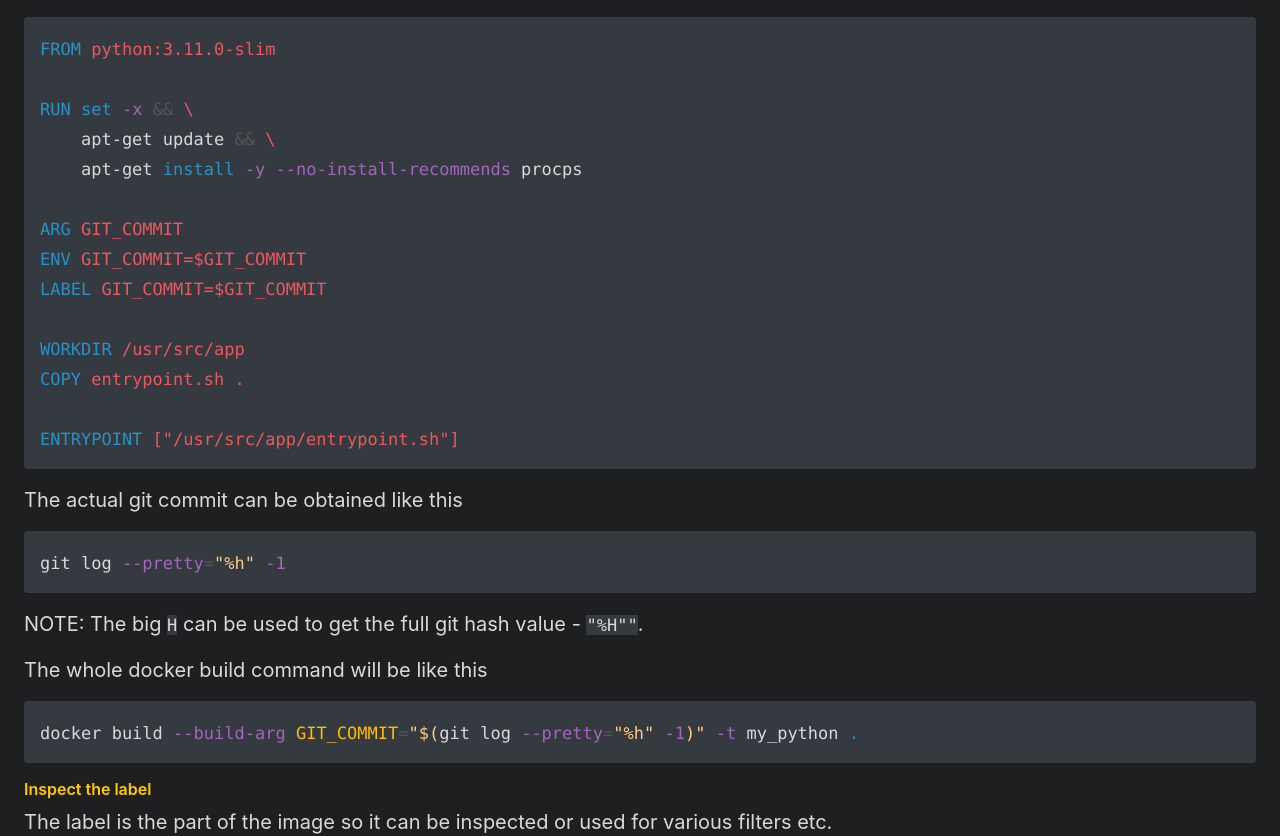
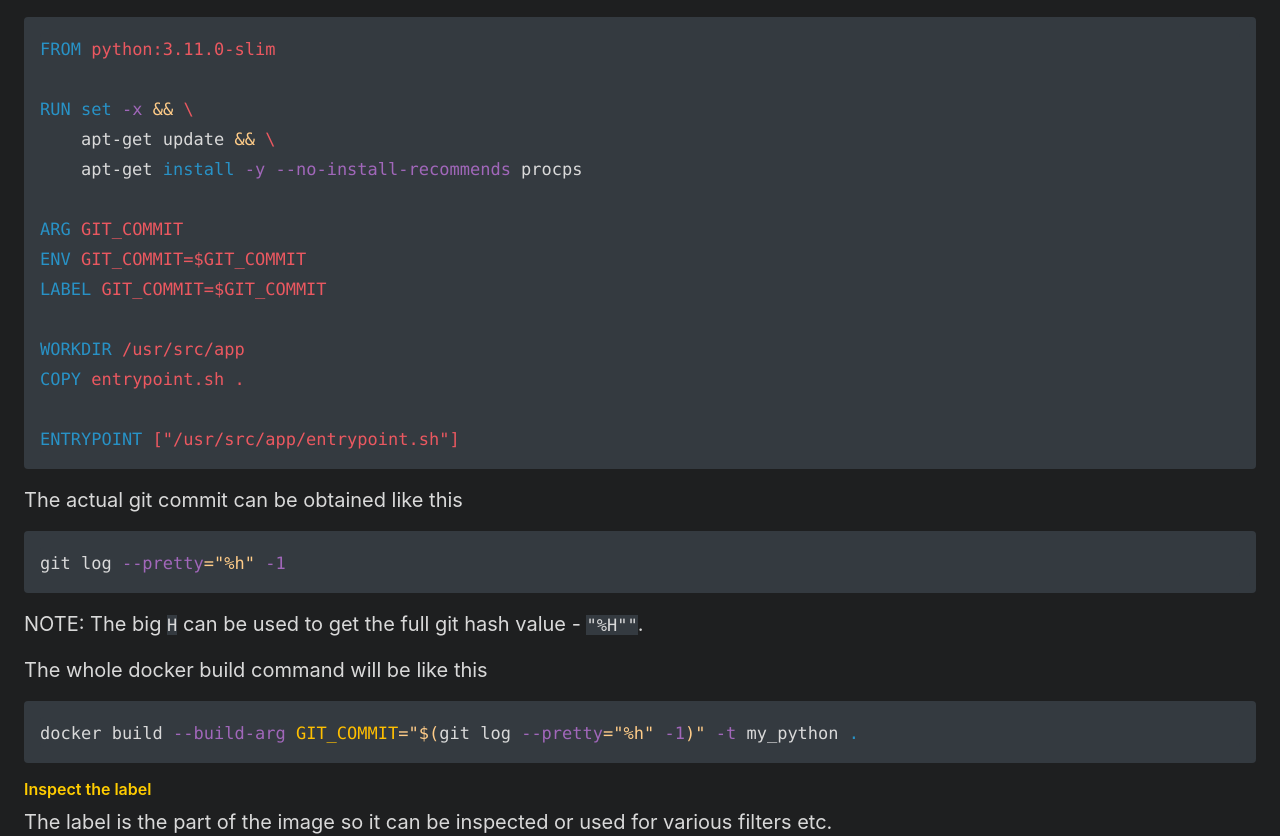
Before and after one commit to artemdevel/artemdevel.github.io, a Jekyll site: the page built from _posts/2022-11-06-more-docker-notes.md, in a window 1280 px wide. Shown: the part 322-1158 px from the top of the page. Built offline with Jekyll 4.4.1, drawn with Linux system fonts in a browser that asks for light colours.

Commit message:
Update styles

```diff
--- a/_sass/_syntax.scss
+++ b/_sass/_syntax.scss
@@ -2,7 +2,7 @@
 .highlight .c { color: #999; } /* Comment */
 .highlight .err { color: #a00; background-color: #faa } /* Error */
 .highlight .k { color: #2892c6; } /* Keyword */
-.highlight .o { color: #555 } /* Operator */
+.highlight .o { color: #fc8 } /* Operator */
 .highlight .cm { color: #09f; font-style: italic } /* Comment.Multiline */
 .highlight .cp { color: #099 } /* Comment.Preproc */
 .highlight .c1 { color: #999; } /* Comment.Single */
```
